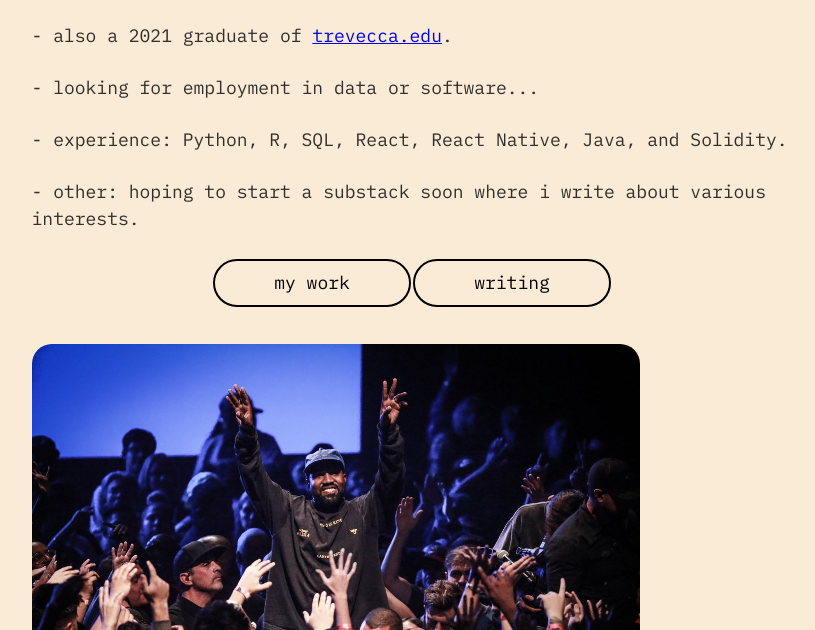
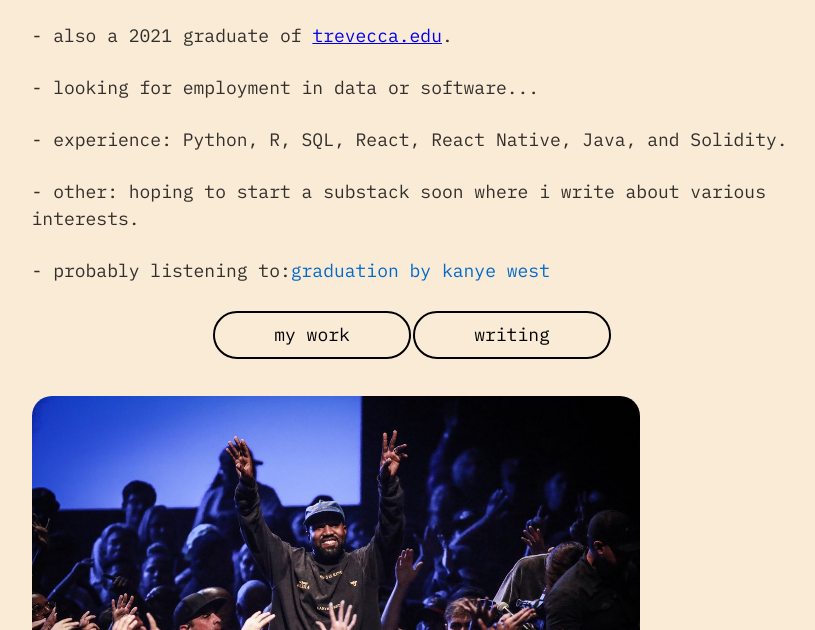
Before and after one commit to awi11s/awi11s.github.io, a Gatsby site: page / in a window 1280 px wide. Shown: the part 170-800 px from the top of the page, without its empty margins (228-1043 px from the left). Built offline with nearby package versions, Linux system fonts and the light colour scheme; Gatsby itself is replaced by a stand-in of ours.

Commit message:
adding the text change

```diff
--- /dev/null
+++ b/src/components/TextChange.js
@@ -0,0 +1,35 @@
+
+import React, { useState, useEffect } from 'react';
+
+
+const TextChange = () => {
+
+
+    const [name, setName] = useState('graduation by kanye west')
+
+    useEffect(() => {
+        let names = ['graduation by kanye west', 'saturation I by brockhampton', 'deann by zach bryan', 'kiwanuka by michael kiwanuka',
+                     'the life of pablo by kanye west', 'ginger by brockhampton', 'elisabeth by zach bryan',
+                     'process by sampha', 'because the internet by childish gambino', 'man on the moon by kid cudi', 'care for me by saba'];
+        let count = 0;
+
+        const timer = setInterval(() => {
+            setName(() => {
+                const newName = count >= names.length ? (count = 0, names[count++]) : names[count++];
+                return newName;
+            })
+            console.log(count)
+        }, 3200);
+
+        return () => {
+            clearInterval(timer);
+          };
+
+    }, []);
+
+    return(
+        <p style={{ color: '#026acc'}}>  {name}</p>
+    )
+}
+
+export default TextChange;
--- a/src/pages/index.js
+++ b/src/pages/index.js
@@ -3,6 +3,7 @@ import * as React from "react"
 import { Link } from "gatsby"
 import styled from "styled-components";
 import { Button } from "../components/Button";
+import TextChange from '../components/TextChange';
 
 import kanye from '../images/kanye1.jpg';
 import daniel from '../images/daniel1.jpg';
@@ -16,7 +17,9 @@ const Image = styled.img({
   maxWidth: '80%',
   borderRadius: '20px'
 })
+
 const IndexPage = () => (
+
 
   <Layout>
     <Seo title="home" />
@@ -27,6 +30,9 @@ const IndexPage = () => (
     <p> - looking for employment in data or software...</p>
     <p> - experience: Python, R, SQL, React, React Native, Java, and Solidity.</p>
     <p> - other: hoping to start a substack soon where i write about various interests.</p>
+    <div style={{ display: 'flex' }}>
+      <p> - probably listening to: </p><TextChange />
+    </div>
     <div style={{ textAlign: 'center' }}>
       <Button as={Link} href="/work/">my work</Button>
       <Button as={Link} href="/writing/">writing</Button>
```
